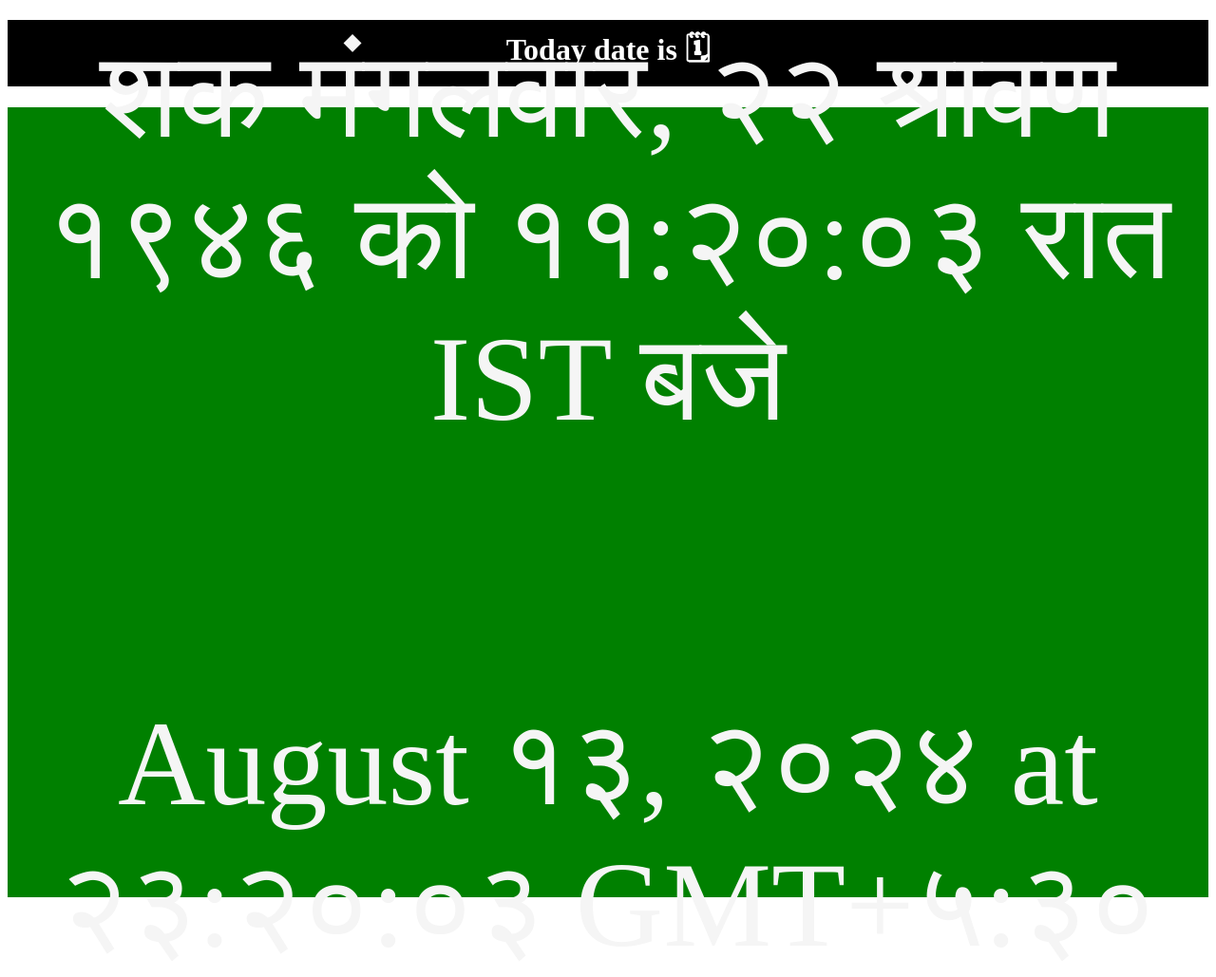
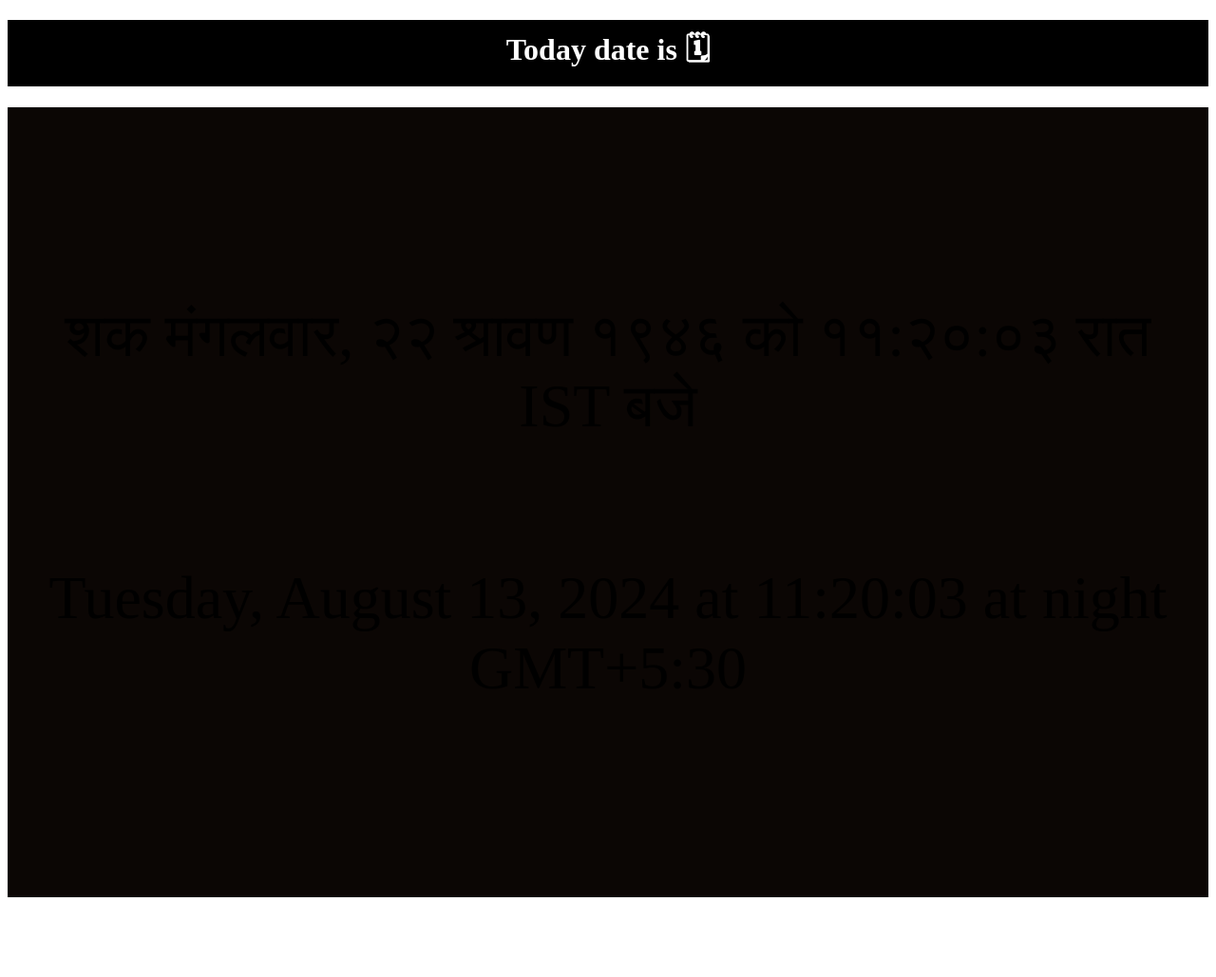
Before and after one commit to xkeshav/main, a website: page index.html in a window 1280 px wide. Shown: the whole page at 95% size. After the commit the page ends 953 px from the top, so only its background shows below. Drawn offline with Linux system fonts and the light colour scheme.

Commit message:
update dynamic background color option

```diff
--- a/index.html
+++ b/index.html
@@ -6,6 +6,12 @@
   <meta name="viewport" content="width=device-width, initial-scale=1.0">
   <title>Waqt</title>
   <style>
+    @property --bg-color {
+      syntax: "<color>";
+      inherits: false;
+      initial-value: #c0ffee;
+    }
+
     body {
       box-sizing: border-box;
     }
@@ -16,13 +22,13 @@
       padding: 0.5rem;
     }
     time {
-      background: green;
+      background: hsl(var(--h, 0) var(--m, 0) val(--s, 0));
       height: 100vh;
       display: grid;
       text-align: center;
       place-content: center;
-      font-size: clamp(10vw, 4rem, 10vw);
-      color: whitesmoke;
+      font-size: clamp(2ch, 30vw, 8ch);
+      color: color-contrast(var(--bg-color) vs #FFF, #000);
       padding: 1rem;
     }
   </style>
@@ -82,7 +88,7 @@
       minimumIntegerDigits: 1
     };
 
-    const fullDate = new Intl.DateTimeFormat("en-us", styleOption);
+    const fullDate = new Intl.DateTimeFormat("en-us", fullEnglish);
     const samay = new Intl.DateTimeFormat("hi", fullHindi);
 
   </script>
@@ -90,19 +96,27 @@
 
 <body>
   <h1>Today date is 🗓 </h1>
-  <time data-id="today">
+  <time data-id="today" style="--h:0;--m:0;--s:0">
     <p data-id="hindi"></p>
     <p data-id="english"></p>
   </time>
   <script>
     const hindi = document.querySelector('[data-id="hindi"]');
     const english = document.querySelector('[data-id="english"]');
+    const timeElem = document.querySelector('time');
     const renderClock = () => {
       const today = new Date();
       const hi = samay.format(today);
       const eng =  fullDate.format(today);
       hindi.innerHTML = hi;
       english.innerHTML = eng;
+      const h = today.getHours();
+      const m = today.getMinutes();
+      const s = today.getSeconds();
+      /* timeElem.style.setProperty("--h", h*15);
+      timeElem.style.setProperty("--m", m);
+      timeElem.style.setProperty("--s", s*10); */
+      timeElem.style.backgroundColor  = `hsl(${h} ${m} ${s})`;
     };
     setInterval(renderClock, 1000);
   </script>
```
Also changed, not shown: README.md, Waqt.png (added).
